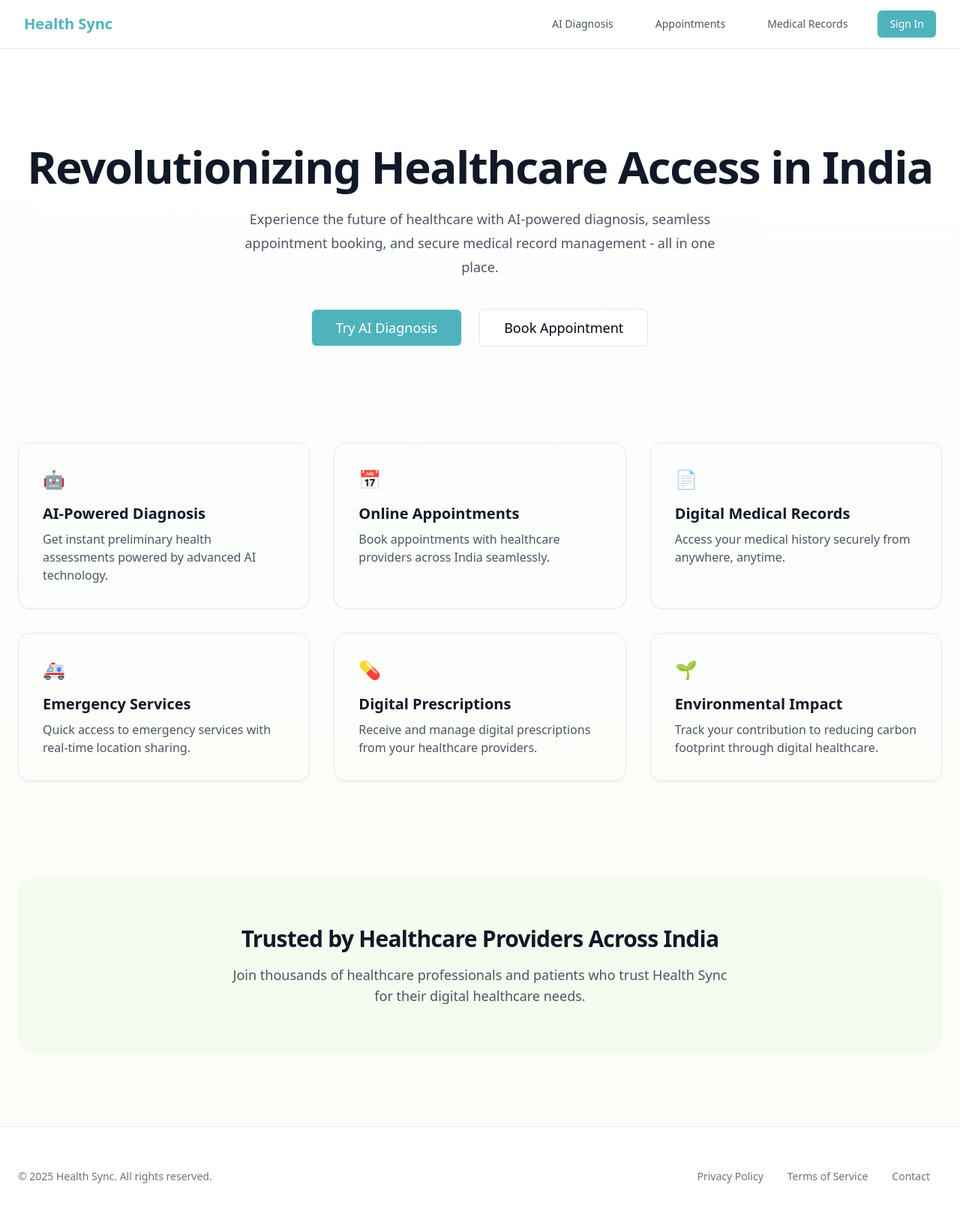
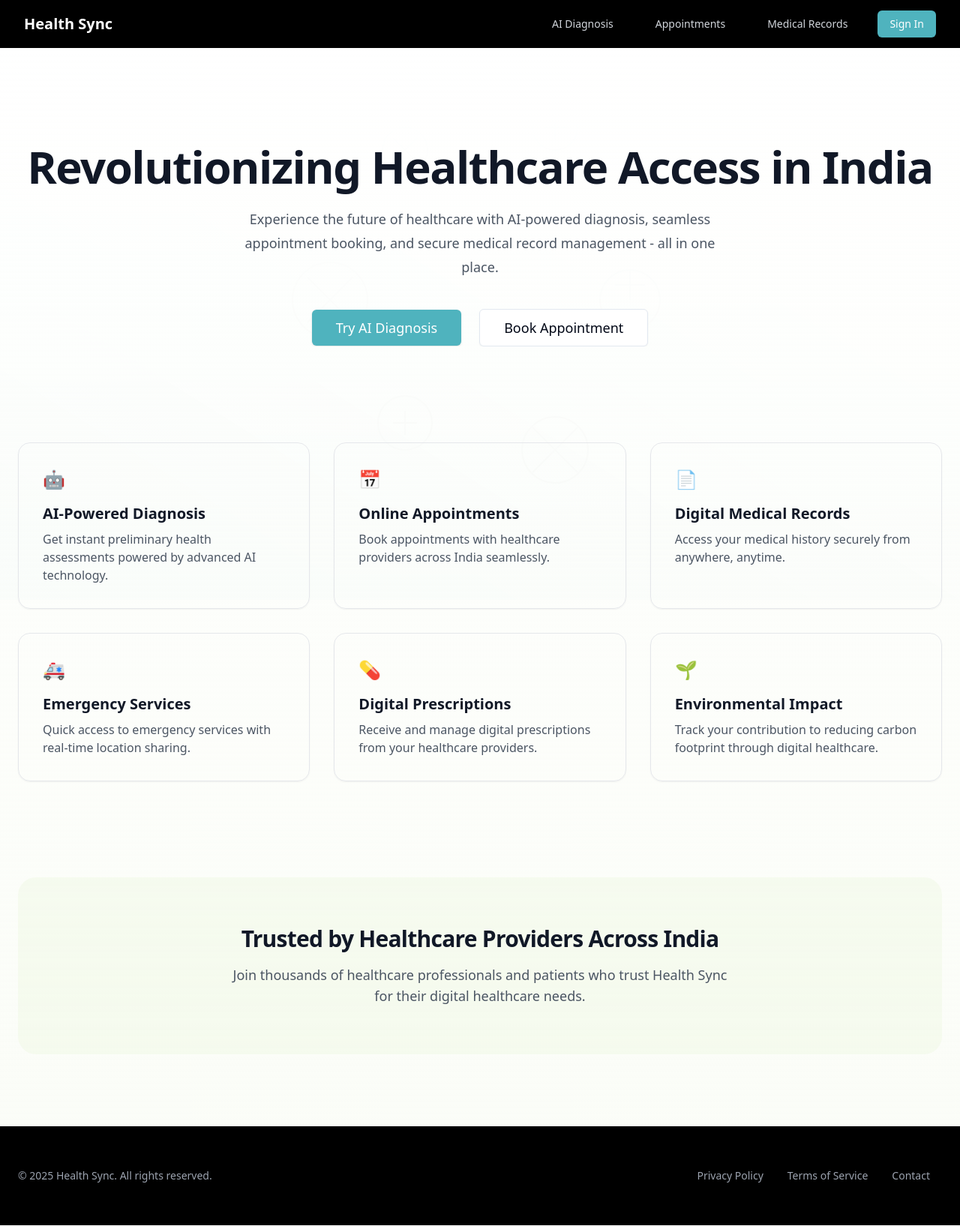
Before and after one commit to Adityacse22/health-harmony-connect, a React (Vite) app: page / in a window 1280 px wide. Shown: the whole page at 75% size. Built offline with nearby package versions, Linux system fonts and the light colour scheme.

Commit message:
Style header and footer
Add solid black background to header and footer sections.

```diff
--- a/src/components/Navbar.tsx
+++ b/src/components/Navbar.tsx
@@ -6,32 +6,32 @@ const Navbar = () => {
   const navigate = useNavigate();
 
   return (
-    <nav className="fixed top-0 left-0 right-0 z-50 bg-white/80 backdrop-blur-md border-b border-gray-200">
+    <nav className="fixed top-0 left-0 right-0 z-50 bg-black">
       <div className="max-w-7xl mx-auto px-4 sm:px-6 lg:px-8">
         <div className="flex justify-between h-16 items-center">
           <div className="flex-shrink-0 flex items-center">
-            <h1 className="text-xl font-semibold text-primary cursor-pointer" onClick={() => navigate("/")}>
+            <h1 className="text-xl font-semibold text-white cursor-pointer" onClick={() => navigate("/")}>
               Health Sync
             </h1>
           </div>
           <div className="hidden md:flex md:items-center md:space-x-6">
             <Button
               variant="ghost"
-              className="text-gray-600 hover:text-primary transition-colors"
+              className="text-gray-300 hover:text-white transition-colors"
               onClick={() => navigate("/diagnosis")}
             >
               AI Diagnosis
             </Button>
             <Button
               variant="ghost"
-              className="text-gray-600 hover:text-primary transition-colors"
+              className="text-gray-300 hover:text-white transition-colors"
               onClick={() => navigate("/appointments")}
             >
               Appointments
             </Button>
             <Button
               variant="ghost"
-              className="text-gray-600 hover:text-primary transition-colors"
+              className="text-gray-300 hover:text-white transition-colors"
               onClick={() => navigate("/records")}
             >
               Medical Records
--- a/src/pages/Index.tsx
+++ b/src/pages/Index.tsx
@@ -103,21 +103,21 @@ const Index = () => {
       </main>
 
       {/* Footer */}
-      <footer className="bg-white border-t border-gray-200">
+      <footer className="bg-black">
         <div className="mx-auto max-w-7xl px-6 py-12 md:flex md:items-center md:justify-between">
           <div className="text-center md:text-left">
-            <p className="text-sm text-gray-500">
+            <p className="text-sm text-gray-400">
               &copy; {new Date().getFullYear()} Health Sync. All rights reserved.
             </p>
           </div>
           <div className="mt-4 flex justify-center md:mt-0">
-            <Button variant="link" className="text-sm text-gray-500 hover:text-primary">
+            <Button variant="link" className="text-sm text-gray-400 hover:text-white">
               Privacy Policy
             </Button>
-            <Button variant="link" className="text-sm text-gray-500 hover:text-primary">
+            <Button variant="link" className="text-sm text-gray-400 hover:text-white">
               Terms of Service
             </Button>
-            <Button variant="link" className="text-sm text-gray-500 hover:text-primary">
+            <Button variant="link" className="text-sm text-gray-400 hover:text-white">
               Contact
             </Button>
           </div>
```
